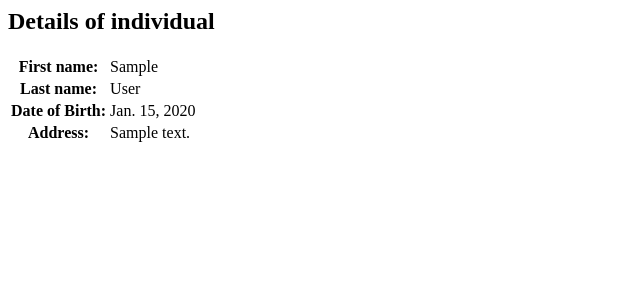
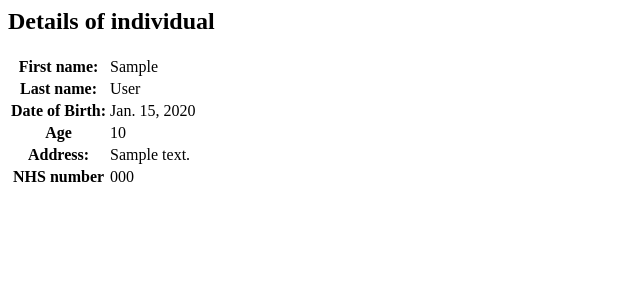
Before and after one commit to SocialFinanceDigitalLabs/family-context-live, a Django app: template core/templates/person_id_details.html in a window 1280 px wide. Shown: the top 300 px of the page, without its empty margins (0-640 px from the left). Run offline with Django 4.2, Linux system fonts and the light colour scheme; the template is opened without the code that fills it: values named after a table or form of the project are taken from there, others are empty; tables that the repository leaves empty hold one stand-in row (Sample ...).

Commit message:
display age and nhs num in id (#96)

```diff
--- a/core/templates/person_id_details.html
+++ b/core/templates/person_id_details.html
@@ -14,8 +14,16 @@
             <td>{{ person.date_of_birth }}</td>
         </tr>
         <tr>
+            <th>Age</th>
+            <td>{{ person.age }}</td>
+        </tr>
+        <tr>
             <th>Address:</th>
             <td>{{ person.address }}</td>
         </tr>
+        <tr>
+            <th>NHS number</th>
+            <td>{{ person.nhs_number }}</td>
+        </tr>
     </table>
 </div>
```
